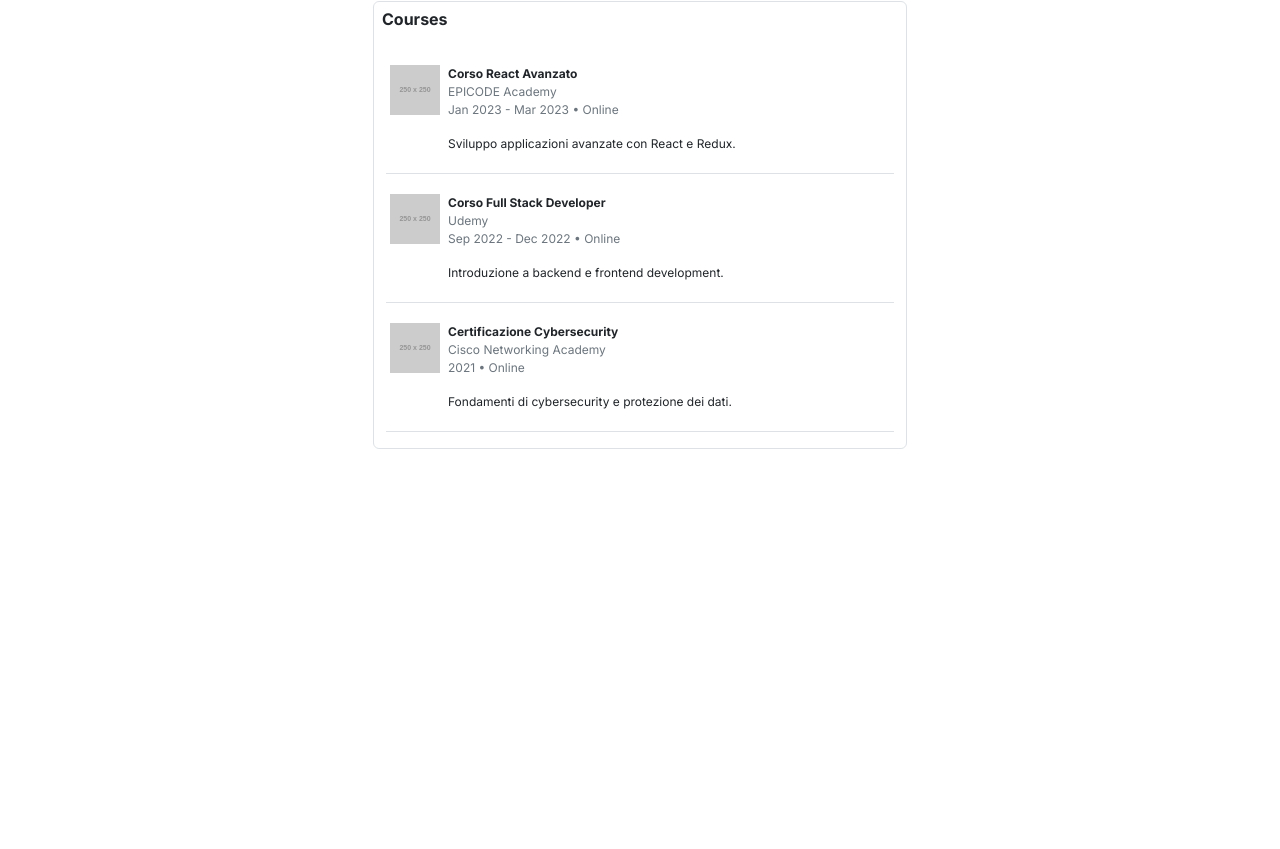
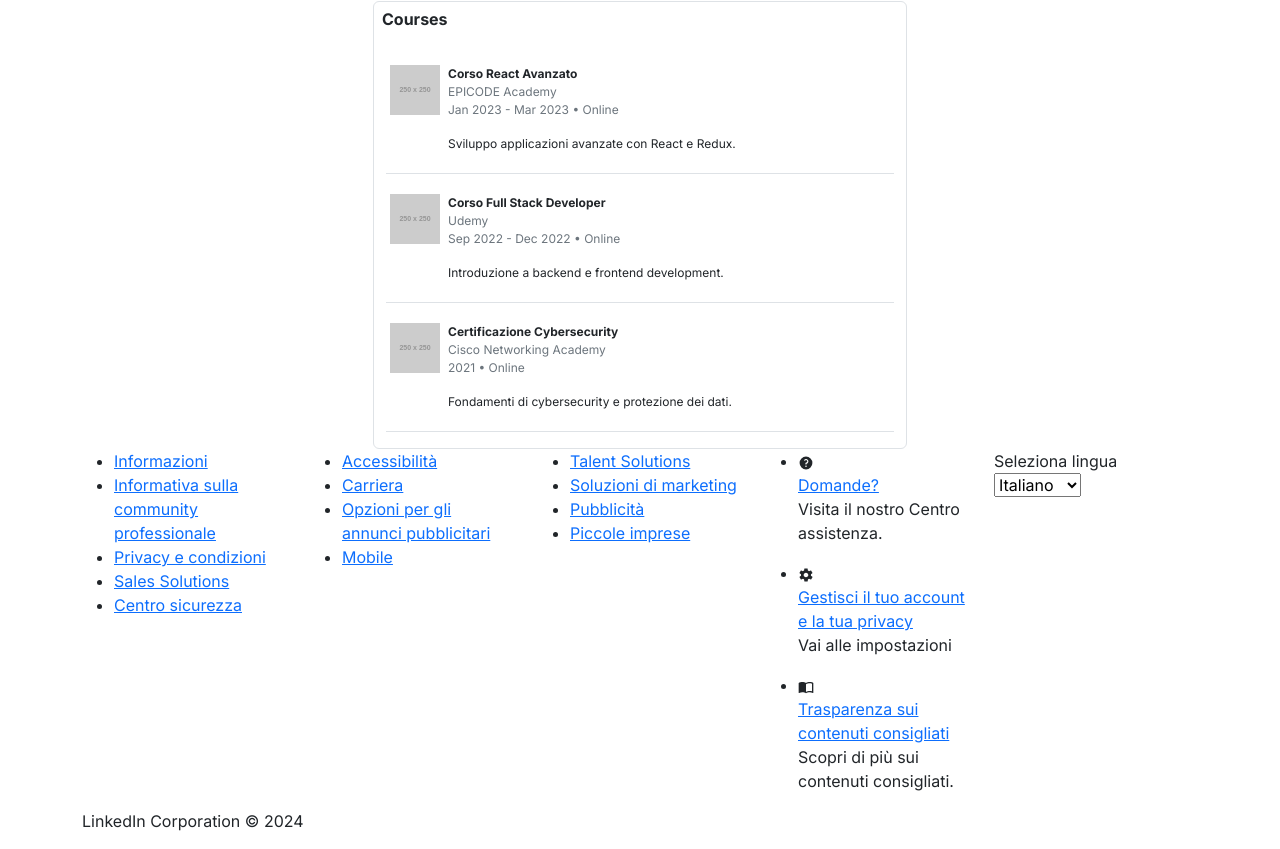
Before and after one commit to RacheleBurgio/build-week-linkedin, a React (Vite) app: page / in a window 1280 px wide. Shown: the part 1403-2252 px from the top of the page. Before the commit the page ends 1852 px from the top, so only its background shows below. Built offline with nearby package versions, Linux system fonts and the light colour scheme.

Commit message:
adds-Footer

```diff
--- a/src/App.jsx
+++ b/src/App.jsx
@@ -7,6 +7,7 @@ import 'bootstrap/dist/css/bootstrap.min.css'
 import 'bootstrap-icons/font/bootstrap-icons.css'
 import ColonnaCentrale from './components/ColonnaCentrale'
 import MyNav from './components/Navbar'
+import Footer from './components/Footer'
 
 function App() {
   const [count, setCount] = useState(0)
@@ -21,7 +22,9 @@ function App() {
           <ColonnaCentrale />
         </Container>
       </main>
-      <footer></footer>
+      <footer>
+        <Footer />
+      </footer>
     </>
   )
 }
--- /dev/null
+++ b/src/components/Footer.jsx
@@ -0,0 +1,115 @@
+import React from 'react'
+import { Container, Col, Row } from 'react-bootstrap'
+import { HiMiniQuestionMarkCircle } from 'react-icons/hi2'
+import { IoMdSettings } from 'react-icons/io'
+import { MdOutlineImportContacts } from 'react-icons/md'
+
+const Footer = () => {
+  return (
+    <Container>
+      <Row>
+        <Col>
+          <ul>
+            <li>
+              <a href="#">Informazioni</a>
+            </li>
+            <li>
+              <a href="#">Informativa sulla community professionale</a>
+            </li>
+            <li>
+              <a href="#">Privacy e condizioni </a>
+            </li>
+            <li>
+              <a href="#">Sales Solutions</a>
+            </li>
+            <li>
+              <a href="#">Centro sicurezza</a>
+            </li>
+          </ul>
+        </Col>
+        <Col>
+          <ul>
+            <li>
+              <a href="#">Accessibilità</a>
+            </li>
+            <li>
+              <a href="#">Carriera</a>
+            </li>
+            <li>
+              <a href="#">Opzioni per gli annunci pubblicitari</a>
+            </li>
+            <li>
+              <a href="#">Mobile</a>
+            </li>
+          </ul>
+        </Col>
+        <Col>
+          <ul>
+            <li>
+              <a href="#">Talent Solutions</a>
+            </li>
+            <li>
+              <a href="#">Soluzioni di marketing</a>
+            </li>
+            <li>
+              <a href="#">Pubblicità</a>
+            </li>
+            <li>
+              <a href="#">Piccole imprese</a>
+            </li>
+          </ul>
+        </Col>
+        <Col>
+          <ul>
+            <li>
+              <div>
+                <HiMiniQuestionMarkCircle />
+                <div>
+                  <a href="#">Domande?</a>
+                  <p>Visita il nostro Centro assistenza.</p>
+                </div>
+              </div>
+            </li>
+            <li>
+              <div>
+                <IoMdSettings />
+                <div>
+                  <a href="#">Gestisci il tuo account e la tua privacy</a>
+                  <p>Vai alle impostazioni</p>
+                </div>
+              </div>
+            </li>
+            <li>
+              <div>
+                <MdOutlineImportContacts />
+                <div>
+                  <a href="#">Trasparenza sui contenuti consigliati</a>
+                  <p>Scopri di più sui contenuti consigliati.</p>
+                </div>
+              </div>
+            </li>
+          </ul>
+        </Col>
+        <Col>
+          <form>
+            <label>Seleziona lingua</label>
+            <select>
+              <option>Italiano</option>
+              <option>English</option>
+              <option>Español</option>
+              <option>Français</option>
+              <option>Deutsch</option>
+            </select>
+          </form>
+        </Col>
+      </Row>
+      <Row>
+        <Col>
+          <p>LinkedIn Corporation © 2024</p>
+        </Col>
+      </Row>
+    </Container>
+  )
+}
+
+export default Footer
```
